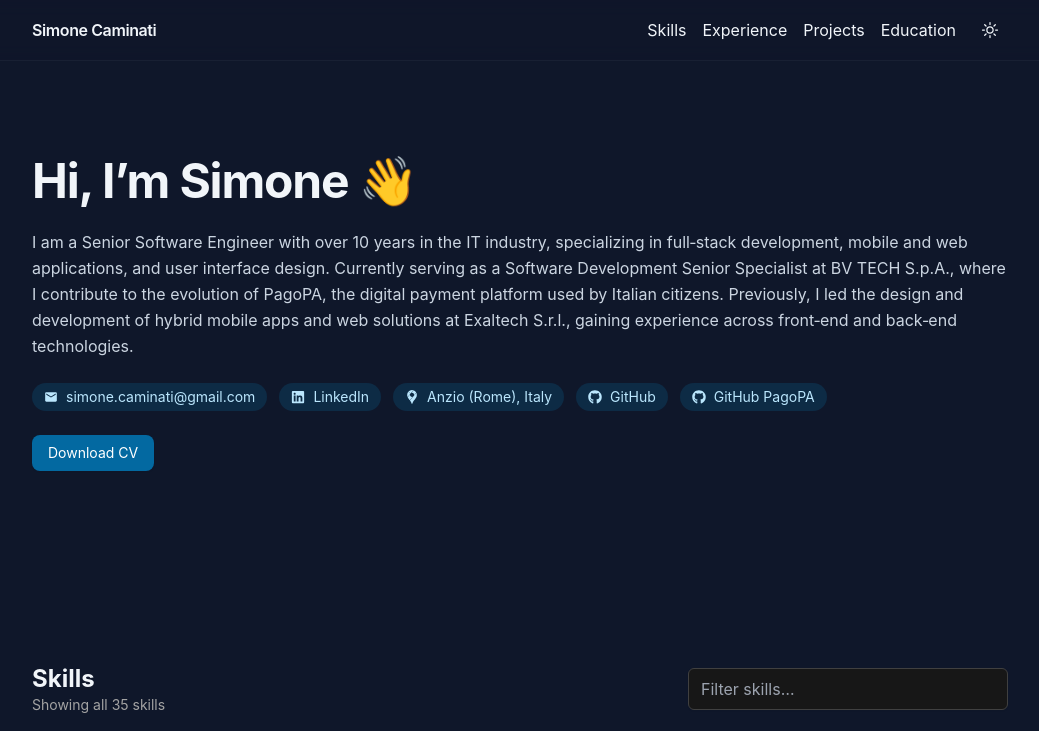
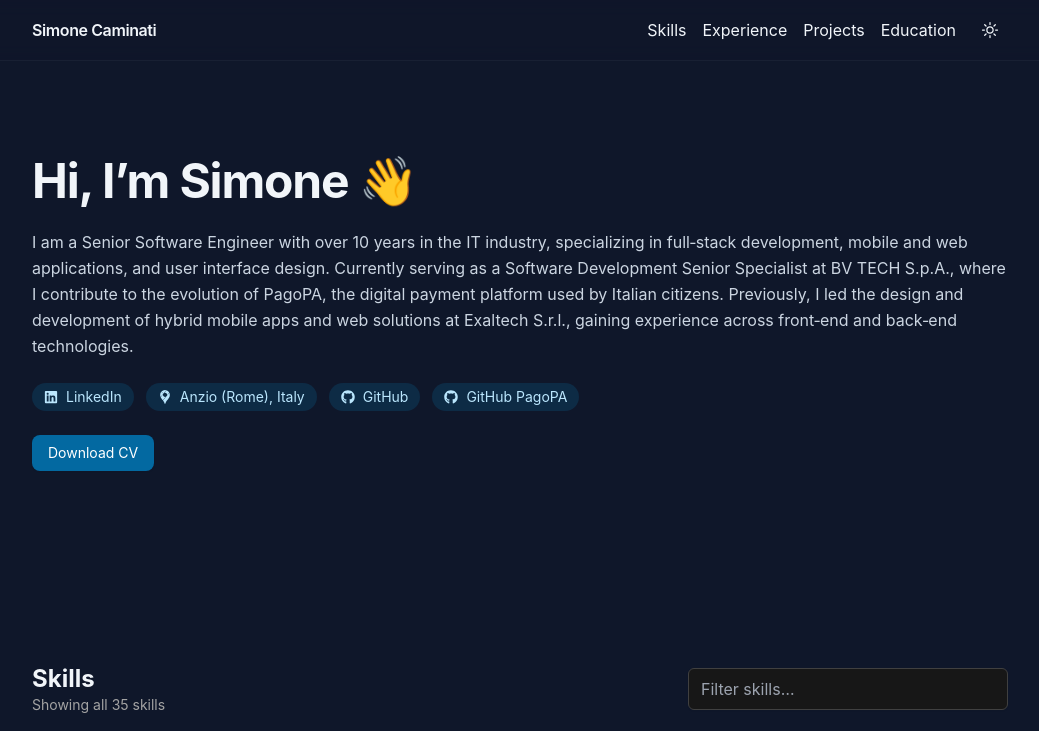
Before and after one commit to scaminati/portfolio, a React (Vite) app: page / in a window 1280 px wide. Shown: the top 731 px of the page, without its empty margins (120-1159 px from the left). Built offline with nearby package versions, Linux system fonts and the light colour scheme.

Commit message:
feat: remove email information

```diff
--- a/src/components/Hero.jsx
+++ b/src/components/Hero.jsx
@@ -12,7 +12,6 @@
         </h1>
         <p className="mt-6 leading-relaxed text-slate-700 dark:text-slate-300">{profile.summary}</p>
         <div className="mt-6 flex flex-wrap gap-3 text-sm">
-          <a className="badge" href={`mailto:${profile.contact.email}`}><MdEmail /> {profile.contact.email}</a>
           {profile.contact.linkedin && <a className="badge" href={profile.contact.linkedin} target="_blank" rel="noreferrer"><FaLinkedin /> LinkedIn</a>}
           {profile.location && <span className="badge"><SiGooglemaps /> {profile.location}</span>}
           {profile.contact.github && <a className="badge" href={profile.contact.github} target="_blank" rel="noreferrer"><FaGithub /> GitHub</a>}
--- a/src/data/profile.js
+++ b/src/data/profile.js
@@ -4,7 +4,6 @@
   location: 'Anzio (Rome), Italy',
   summary: `I am a Senior Software Engineer with over 10 years in the IT industry, specializing in full‑stack development, mobile and web applications, and user interface design. Currently serving as a Software Development Senior Specialist at BV TECH S.p.A., where I contribute to the evolution of PagoPA, the digital payment platform used by Italian citizens. Previously, I led the design and development of hybrid mobile apps and web solutions at Exaltech S.r.l., gaining experience across front‑end and back‑end technologies.`,
   contact: {
-    email: 'simone.caminati@gmail.com',
     github: 'https://github.com/scaminati',
     githubPagoPA: 'https://github.com/scaminati-bv',
     linkedin: 'https://www.linkedin.com/in/simonecaminati'
```
